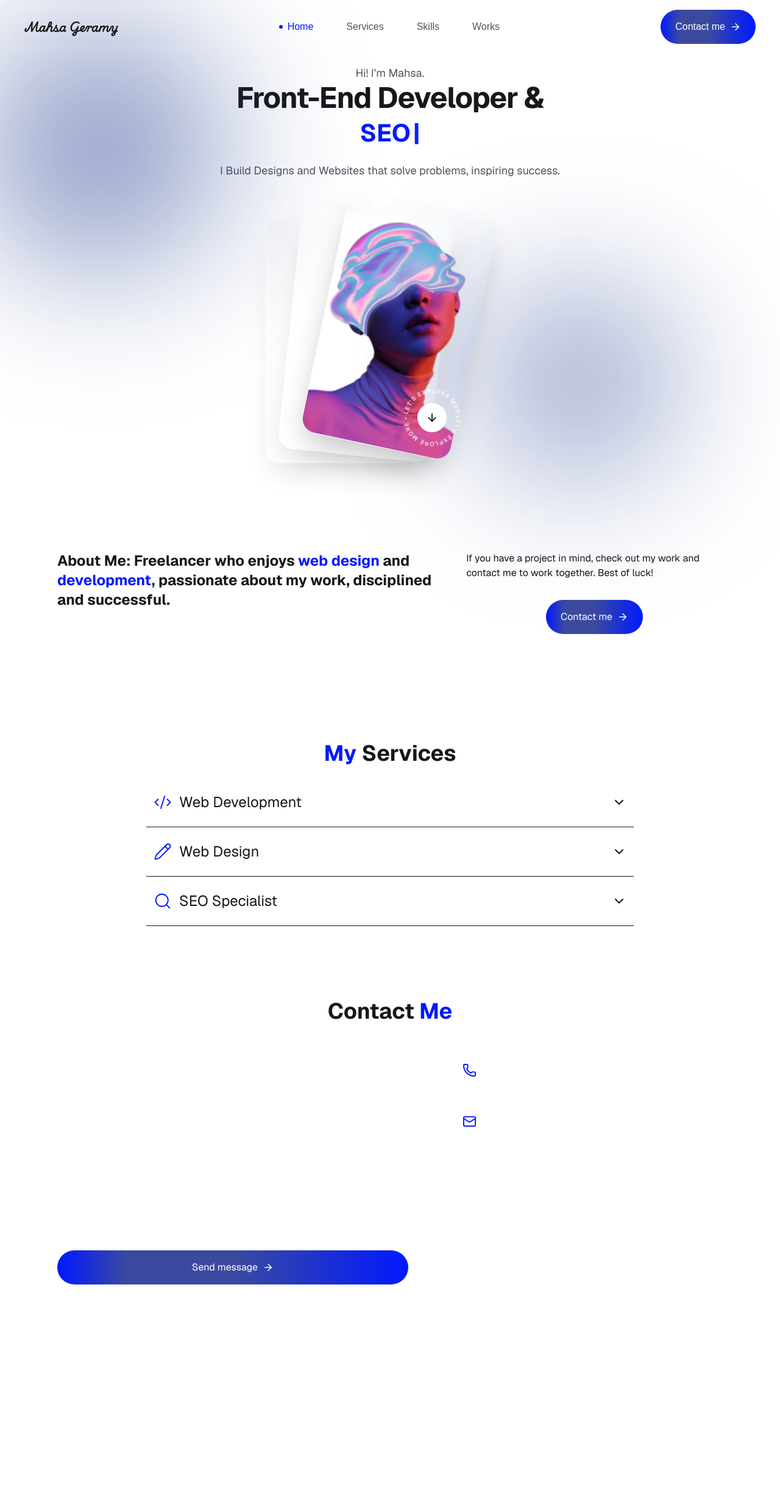
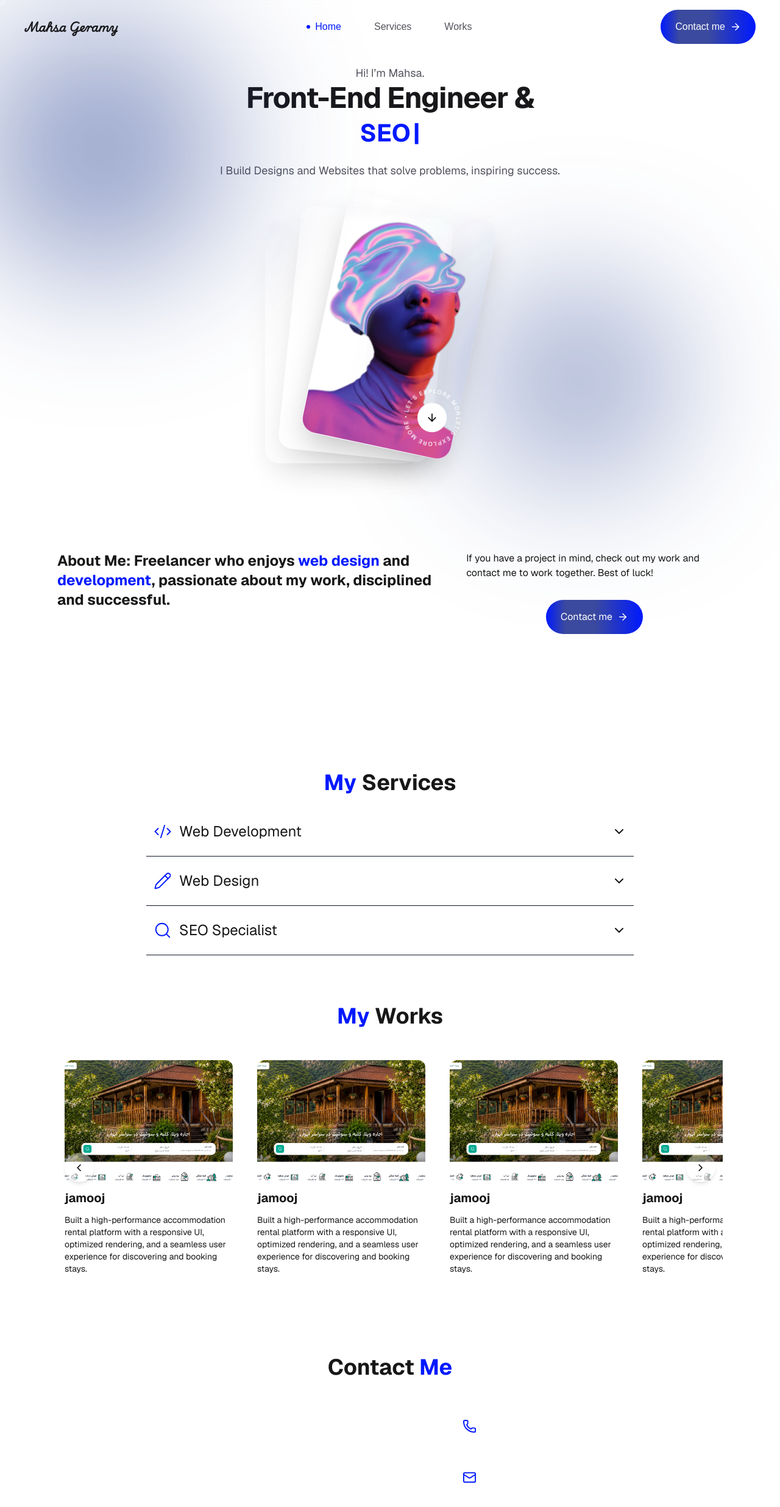
Before and after one commit to MahsaGeramy/Portfolio, a Next.js app: page / in a window 1280 px wide. Shown: the top 2472 px of the page at 61% size. Before the commit the page ends 2147 px from the top, so only its background shows below. Built offline with nearby package versions, Linux system fonts and the light colour scheme.

Commit message:
add: myWorks

```diff
--- a/src/app/_components/layout/header.tsx
+++ b/src/app/_components/layout/header.tsx
@@ -3,7 +3,7 @@
 import { ArrowRight } from "lucide-react";
 import { useEffect, useState } from "react";
 
-const navItems = ["Home", "Services", "Skills", "Works"];
+const navItems = ["Home", "Services", "Works"];
 
 const Header = () => {
     const [activeSection, setActiveSection] = useState("home");
@@ -11,40 +11,45 @@ const Header = () => {
     useEffect(() => {
         const sections = navItems
             .map((item) => document.getElementById(item.toLowerCase()))
-            .filter(Boolean);
+            .filter((section): section is HTMLElement => section !== null);
 
-        const observer = new IntersectionObserver(
-            (entries) => {
-                const visibleSection = entries
-                    .filter((entry) => entry.isIntersecting)
-                    .sort((a, b) => b.intersectionRatio - a.intersectionRatio)[0];
+        const handleScroll = () => {
+            const headerHeight = 100;
 
-                if (visibleSection) {
-                    setActiveSection(visibleSection.target.id);
+            let currentSection = "home";
+
+            for (const section of sections) {
+                const sectionTop = section.getBoundingClientRect().top;
+
+                if (sectionTop <= headerHeight) {
+                    currentSection = section.id;
                 }
-            },
-            {
-                threshold: [0.3, 0.5, 0.7],
             }
-        );
 
-        sections.forEach((section) => {
-            if (section) observer.observe(section);
+            setActiveSection(currentSection);
+        };
+
+        handleScroll();
+
+        window.addEventListener("scroll", handleScroll, {
+            passive: true,
         });
 
-        return () => observer.disconnect();
+        return () => {
+            window.removeEventListener("scroll", handleScroll);
+        };
     }, []);
 
     return (
-        <header className="fixed left-1/2 top-0 z-50 flex w-full -translate-x-1/2 items-center py-3 justify-between px-5 md:px-10 backdrop-blur-sm">
+        <header className="fixed left-1/2 top-0 z-50 flex w-full -translate-x-1/2 items-center justify-between px-5 py-3 backdrop-blur-sm md:px-10">
             <a
                 href="#home"
-                className="md:text-lg font-cursive font-semibold text-zinc-900 dark:text-white font-fancy text-sm"
+                className="font-cursive text-sm font-semibold font-fancy text-zinc-900 dark:text-white md:text-lg"
             >
                 Mahsa Geramy
             </a>
 
-            <nav className="hidden md:flex items-center gap-2 rounded-full bg-transparent px-2 py-3">
+            <nav className="hidden items-center gap-2 rounded-full bg-transparent px-2 py-3 md:flex">
                 {navItems.map((item) => {
                     const sectionId = item.toLowerCase();
                     const isActive = activeSection === sectionId;
@@ -75,11 +80,12 @@ const Header = () => {
 
             <a
                 href="#contactMe"
-                className="group flex w-fit cursor-pointer items-center justify-center gap-2 rounded-full
-                bg-[linear-gradient(90deg,var(--primary)_0%,#3b4a9e_20%,#3b4a9e_50%,var(--primary)_100%)]
-                px-4 md:px-6 py-3 md:py-4 text-white"
+                className="group flex w-fit cursor-pointer items-center justify-center gap-2 rounded-full bg-[linear-gradient(90deg,var(--primary)_0%,#3b4a9e_20%,#3b4a9e_50%,var(--primary)_100%)] px-4 py-3 text-white md:px-6 md:py-4"
             >
-                <span className="text-sm md:text-base">Contact me</span>
+                <span className="text-sm md:text-base">
+                    Contact me
+                </span>
+
                 <span className="transition-transform duration-300 group-hover:translate-x-1">
                     <ArrowRight size={18} />
                 </span>
--- a/src/app/_components/sections/heroSection.tsx
+++ b/src/app/_components/sections/heroSection.tsx
@@ -26,7 +26,7 @@ const HeroSection = () =>
                 </p>
 
                 <h1 className="text-3xl md:text-5xl font-bold tracking-tight text-zinc-900 dark:text-zinc-50">
-                    Front-End Developer &
+                    Front-End Engineer &
                 </h1>
 
                 <h2 className="mt-3 text-3xl md:text-4xl font-bold text-zinc-500 dark:text-zinc-400">
--- a/src/app/_components/sections/myServices.tsx
+++ b/src/app/_components/sections/myServices.tsx
@@ -71,7 +71,7 @@ const MyServices = () => {
 
     return (
         <section id="services" className="flex flex-col w-full max-w-[50rem]">
-            <p className="mb-5 mt-20 text-center text-3xl md:text-4xl font-bold">
+            <p className="mb-5 mt-32 text-center text-3xl md:text-4xl font-bold">
                 <span className="text-primary">My</span> Services
             </p>
             {services.map((service) => {
@@ -100,9 +100,7 @@ const MyServices = () => {
                                     <span
                                         key={tag}
                                         className="rounded-full border border-white/10 bg-white/5 px-3 py-1.5 text-sm text-white/60"
-                                    >
-                    {tag}
-                </span>
+                                    >{tag}</span>
                                 ))}
                             </div>
                         </div>
--- /dev/null
+++ b/src/app/_components/sections/myWorks.tsx
@@ -0,0 +1,60 @@
+import Slider from "@/app/_components/slider/slider";
+import ProjectCard from "@/app/_components/sections/projectCard";
+
+import JamoojPic from "../../../../public/images/projects/jamooj.png";
+import MivePic from "../../../../public/images/projects/mive.png";
+
+const MyWorks = () =>{
+
+    const projects = [
+        {
+            title: "jamooj",
+            description: "Built a high-performance accommodation rental platform with a responsive UI, optimized rendering, and a seamless user experience for discovering and booking stays.",
+            link: "https://jamooj.com/",
+            image: JamoojPic
+        },{
+            title: "jamooj",
+            description: "Built a high-performance accommodation rental platform with a responsive UI, optimized rendering, and a seamless user experience for discovering and booking stays.",
+            link: "https://jamooj.com/",
+            image: JamoojPic
+        },{
+            title: "jamooj",
+            description: "Built a high-performance accommodation rental platform with a responsive UI, optimized rendering, and a seamless user experience for discovering and booking stays.",
+            link: "https://jamooj.com/",
+            image: JamoojPic
+        },{
+            title: "jamooj",
+            description: "Built a high-performance accommodation rental platform with a responsive UI, optimized rendering, and a seamless user experience for discovering and booking stays.",
+            link: "https://jamooj.com/",
+            image: JamoojPic
+        },{
+            title: "jamooj",
+            description: "Built a high-performance accommodation rental platform with a responsive UI, optimized rendering, and a seamless user experience for discovering and booking stays.",
+            link: "https://jamooj.com/",
+            image: JamoojPic
+        },
+        {
+            title: "Mive",
+            description: "Built a high-performance accommodation rental platform with a responsive UI, optimized rendering, and a seamless user experience for discovering and booking stays.",
+            link: "https://toroo.ir/",
+            image: MivePic
+        }
+    ]
+    return(
+        <section id="works" className="flex flex-col w-full">
+            <p className="mb-10 mt-20 text-center text-3xl md:text-4xl font-bold">
+                <span className="text-primary">My</span> Works
+            </p>
+            <Slider
+                data={
+                    projects.map((project,index)=>
+                        <ProjectCard data={project} key={index}/>
+                    )}
+                id="projects"
+                showNavigationButtons={true}
+            />
+        </section>
+    )
+}
+
+export default MyWorks;
--- /dev/null
+++ b/src/app/_components/sections/projectCard.tsx
@@ -0,0 +1,29 @@
+import Image, { StaticImageData } from "next/image";
+import Link from "next/link";
+
+interface Project {
+    title: string;
+    description: string;
+    link: string;
+    image: StaticImageData;
+}
+
+const ProjectCard = ({ data }: { data: Project }) => {
+    return (
+        <Link target="_blank" href={data.link} className="min-w-[300px] bg-white/20 p-3 rounded-xl flex flex-col gap-3 hover:scale-[0.98] transition">
+            <div className="w-full h-[200px]">
+                <Image
+                    className="w-full h-full object-cover rounded-xl"
+                    src={data.image}
+                    alt={data.title}
+                    width={500}
+                    height={300}
+                />
+            </div>
+            <h3 className="text-xl font-bold">{data.title}</h3>
+            <p className="text-left text-sm">{data.description}</p>
+        </Link>
+    );
+};
+
+export default ProjectCard;
--- /dev/null
+++ b/src/app/_components/slider/slider.tsx
@@ -0,0 +1,15 @@
+import SSRSlider from "./ssrSlider";
+import SliderWrapper from "./sliderWrapper";
+
+const Slider = ({data, id, showNavigationButtons = true}: { data: any; id: any; showNavigationButtons: boolean }) => {
+    return(
+        <SliderWrapper targetId={id} showNavigationButtons={showNavigationButtons}>
+            <SSRSlider
+                data={data}
+                sliderId={id}
+            />
+        </SliderWrapper>
+    )
+}
+
+export default Slider;
--- /dev/null
+++ b/src/app/_components/slider/sliderWrapper.tsx
@@ -0,0 +1,100 @@
+"use client";
+import React, { useRef, useEffect, useState } from "react";
+import Image from "next/image";
+import {ChevronLeft, ChevronRight} from "lucide-react";
+
+interface SliderWrapperProps {
+    targetId: string;
+    children: React.ReactNode;
+    showNavigationButtons?: boolean;
+}
+
+export default function SliderWrapper({
+                                          targetId,
+                                          children,
+                                          showNavigationButtons = true,
+                                      }: SliderWrapperProps) {
+    const isDown = useRef(false);
+    const startX = useRef(0);
+    const scrollLeft = useRef(0);
+    const [showControls, setShowControls] = useState(false);
+
+    useEffect(() => {
+        const slider = document.getElementById(targetId);
+        if (!slider) return;
+
+        const handleMouseDown = (e: MouseEvent) => {
+            isDown.current = true;
+            startX.current = e.pageX - slider.offsetLeft;
+            scrollLeft.current = slider.scrollLeft;
+        };
+
+        const handleMouseLeave = () => (isDown.current = false);
+        const handleMouseUp = () => (isDown.current = false);
+
+        const handleMouseMove = (e: MouseEvent) => {
+            if (!isDown.current) return;
+            e.preventDefault();
+            const x = e.pageX - slider.offsetLeft;
+            const walk = (x - startX.current) * 2;
+            slider.scrollLeft = scrollLeft.current - walk;
+        };
+
+        slider.addEventListener("mousedown", handleMouseDown);
+        slider.addEventListener("mouseleave", handleMouseLeave);
+        slider.addEventListener("mouseup", handleMouseUp);
+        slider.addEventListener("mousemove", handleMouseMove);
+
+        return () => {
+            slider.removeEventListener("mousedown", handleMouseDown);
+            slider.removeEventListener("mouseleave", handleMouseLeave);
+            slider.removeEventListener("mouseup", handleMouseUp);
+            slider.removeEventListener("mousemove", handleMouseMove);
+        };
+    }, [targetId]);
+
+    useEffect(() => {
+        const checkScrollable = () => {
+            const el = document.getElementById(targetId);
+            if (el) {
+                setShowControls(el.scrollWidth > el.clientWidth);
+            }
+        };
+
+        checkScrollable();
+        window.addEventListener("resize", checkScrollable);
+        return () => window.removeEventListener("resize", checkScrollable);
+    }, [targetId]);
+
+    return (
+        <div className="w-full relative">
+            {showControls && showNavigationButtons && (
+                <>
+                    <div className="absolute top-1/2 -translate-y-1/2 right-3 z-10">
+                        <button
+                            onClick={() => {
+                                const el = document.getElementById(targetId);
+                                if (el) el.scrollLeft += 250;
+                            }}
+                            className="cursor-pointer flex justify-center items-center w-[3rem] h-[3rem] p-[.9rem] bg-white/40 shadow-md rounded-full"
+                        >
+                            <ChevronRight size={25} color="black"/>
+                        </button>
+                    </div>
+                    <div className="absolute top-1/2 -translate-y-1/2 left-3 z-10">
+                        <button
+                            onClick={() => {
+                                const el = document.getElementById(targetId);
+                                if (el) el.scrollLeft -= 250;
+                            }}
+                            className="cursor-pointer flex justify-center items-center w-[3rem] h-[3rem] p-[.9rem] bg-white/40 shadow-md rounded-full"
+                        >
+                            <ChevronLeft size={25} color="black"/>
+                        </button>
+                    </div>
+                </>
+            )}
+            {children}
+        </div>
+    );
+}
--- /dev/null
+++ b/src/app/_components/slider/ssrSlider.tsx
@@ -0,0 +1,21 @@
+import React from "react";
+
+interface SSRSliderProps {
+    data: any;
+    sliderId: string;
+}
+
+const SSRSlider = ({ data, sliderId }: SSRSliderProps) => {
+    return (
+        <div className="relative w-full">
+            <div
+                id={sliderId}
+                className="flex gap-4 overflow-x-auto scroll-smooth snap-x snap-mandatory scrollbar-none overflow-y-hidden"
+            >
+                {data}
+            </div>
+        </div>
+    );
+};
+
+export default SSRSlider;
--- a/src/app/_components/ui/TypingText.tsx
+++ b/src/app/_components/ui/TypingText.tsx
@@ -1,7 +1,7 @@
 "use client"
 import { useEffect, useState } from "react";
 
-const roles = ["Freelancer", "Web Designer", "SEO Specialist"];
+const roles = ["Freelancer", "Web Designer", "SEO Specialist", "Web Developer"];
 
 const TYPING_SPEED = 100;
 const DELETING_SPEED = 60;
--- a/src/app/globals.css
+++ b/src/app/globals.css
@@ -26,7 +26,9 @@ body {
   color: var(--foreground);
   font-family: Arial, Helvetica, sans-serif;
 }
-
+html {
+  scroll-behavior: smooth;
+}
 
 
 
--- a/src/app/page.tsx
+++ b/src/app/page.tsx
@@ -1,6 +1,7 @@
 import MyServices from "@/app/_components/sections/myServices";
 import ContactMe from "@/app/_components/sections/contactMe";
 import HeroSection from "@/app/_components/sections/heroSection";
+import MyWorks from "@/app/_components/sections/myWorks";
 
 export default function Home() {
 
@@ -8,6 +9,7 @@ export default function Home() {
         <main className="flex min-h-screen max-w-[1140px] flex-col items-center justify-center px-6 font-sans mt-5 md:mt-10">
             <HeroSection />
             <MyServices/>
+            <MyWorks/>
             <ContactMe/>
         </main>
     );
```
Also changed, not shown: public/images/projects/jamooj.png (added), public/images/projects/mive.png (added).
